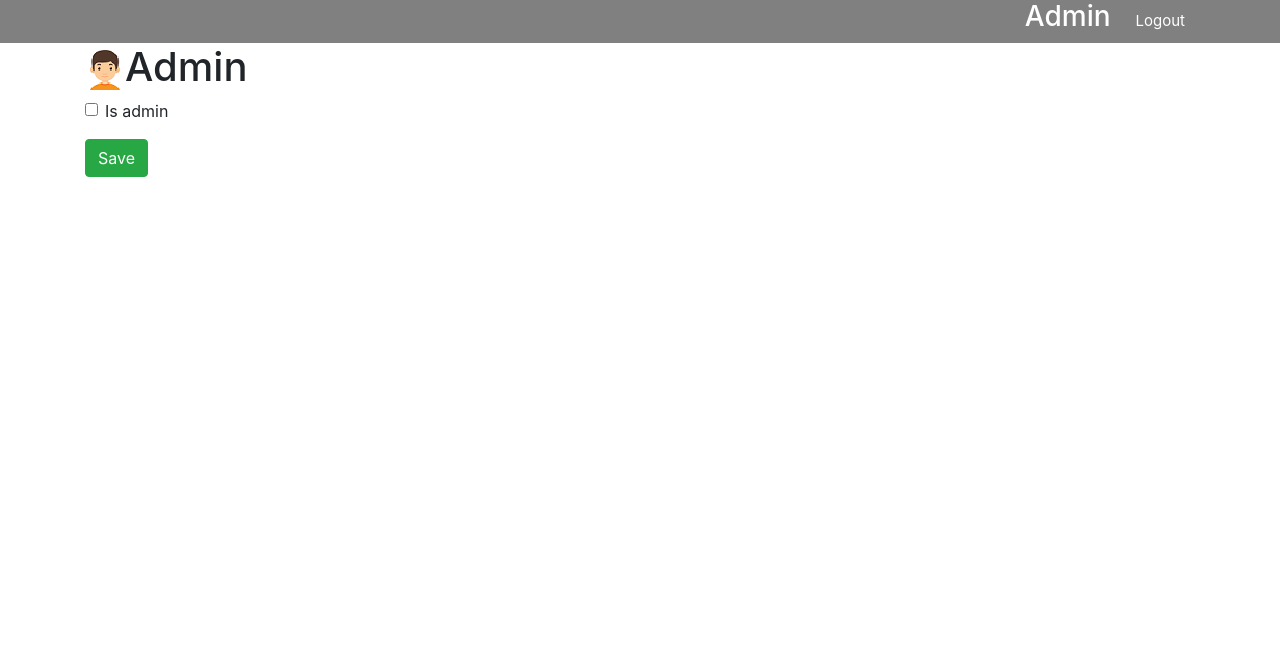
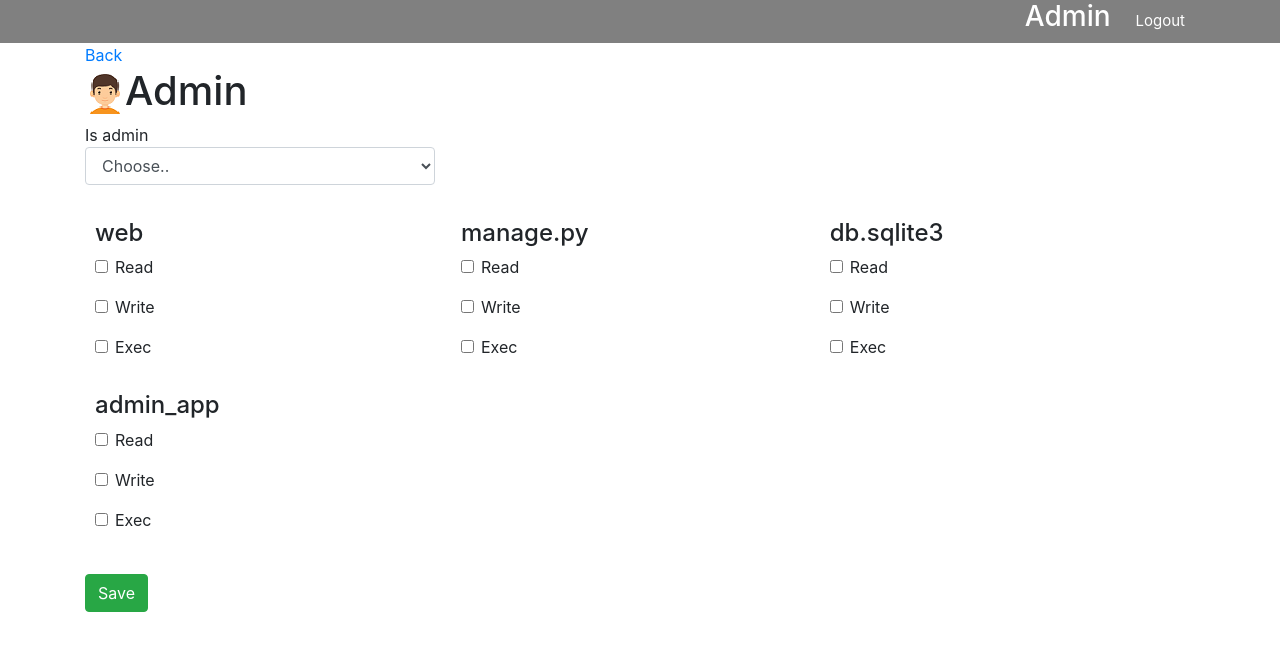
Before and after one commit to MaksimFelchuck/webscis, a Django app: page /Admin/ in a window 1280 px wide. Shown: the top 651 px of the page. Run offline with Django 3.2, Linux system fonts and the light colour scheme; a user stored in the database is signed in; some libraries are stand-ins or nearby versions.

Commit message:
Admin right

```diff
--- a/admin_app/forms.py
+++ b/admin_app/forms.py
@@ -15,4 +15,4 @@
 
 
 class GetRightsForm(forms.Form):
-    is_admin = forms.BooleanField(label='isadmin')
+    is_admin = forms.CharField(label='is_admin', max_length=4)
--- a/admin_app/static/style.css
+++ b/admin_app/static/style.css
@@ -90,3 +90,14 @@
 .User_li a:hover{
     text-decoration: None;
 }
+.grid-container {
+  display: grid;
+  grid-template-columns: auto auto auto;
+
+  padding: 10px;
+}
+.grid-item {
+
+
+
+}
--- a/admin_app/templates/User_rights.html
+++ b/admin_app/templates/User_rights.html
@@ -4,31 +4,35 @@
 
 
     <section id='user'>
+
 		<div class="container">
-
+            <a href="/"">Back</a>
             {% if user.is_superuser %}
 
 			<h1><img src="{% static 'img/boy.png'%}" alt="">{{ user_login }}</h1>
+
                 <div class="rights ">
 
 
 				<form action="" method="post">
                     {% csrf_token %}
 
-                        <div class="form-group form-check">
-
-                            {% if user_login.is_superuser %}
-                                <input type="checkbox" class="form-check-input" id="isadmin" name="is_admin" checked>
-
-                            {% else %}
-                                <input type="checkbox" class="form-check-input" id="eisadmin" name="is_admin">
-                            {% endif %}
-                            <label class="form-check-label" for="isadmin">Is admin</label>
+                        <div class="form-group row">
+                            <div class="col-4">
+                                <label class="form-check-label" for="is_admin">Is admin</label>
+                                 <select name="is_admin" id="is_admin" class="form-control mb-2">
+                                     <option value="Selected" selected disabled>Choose..</option>
+                                     <option value="Yes">Yes</option>
+                                     <option value="No">No</option>
+                                </select>
                             </div>
 
+                       </div>
+                <div class="grid-container">
+                    {% for prigect in files %}
 
-
-				  	{% comment %}<h4>Project1</h4>
+                            <div class="form-group grid-item">
+                                <h4>{{ prigect }}</h4>
 
                                     <div class="form-group form-check">
                                         <input type="checkbox" class="form-check-input" id="exampleCheck2">
@@ -41,8 +45,17 @@
                                     <div class="form-group form-check">
                                         <input type="checkbox" class="form-check-input" id="exampleCheck4">
                                         <label class="form-check-label" for="exampleCheck4">Exec</label>
-					</div>{% endcomment %}
+                                    </div>
+
+
+                               </div>
+
+
+
+                            {% endfor %}
+                        </div>
                     <button type="submit" class="btn btn-success">Save</button>
+
 
 				</form>
 			</div>
--- a/admin_app/views.py
+++ b/admin_app/views.py
@@ -1,3 +1,5 @@
+import os
+
 from django.contrib.auth import authenticate, login, logout
 from django.contrib.auth.decorators import login_required
 from django.contrib.auth.models import User
@@ -26,13 +28,31 @@
 
         return redirect('/login')
     else:
-        #user_per = User.objects.get(username=user_login)
-        #form = GetRightsForm(request.POST or None)
+        directory = os.getcwd()
+        directory = directory.replace('web', 'jobs')
+        os.chdir(directory)
+        files = os.listdir(directory)
 
+
+
+        form = GetRightsForm(request.POST or None)
         context = {
-             'user_login': user_login,
-          #  'form': form,
+            'user_login': user_login,
+            'form': form,
+            'files': files,
         }
+        if request.POST and form.is_valid():
+            check = form.cleaned_data['is_admin']
+            user_per = User.objects.get(username=user_login)
+            if check == 'Yes':
+                user_per.is_superuser = True
+                user_per.save()
+            else:
+
+                user_per.is_superuser = False
+                user_per.save()
+
+            return redirect('/')
         return render(request, 'User_rights.html', context)
 
 
```
Also changed, not shown: db.sqlite3. Lines whose indentation alone changed are shown as unchanged.
